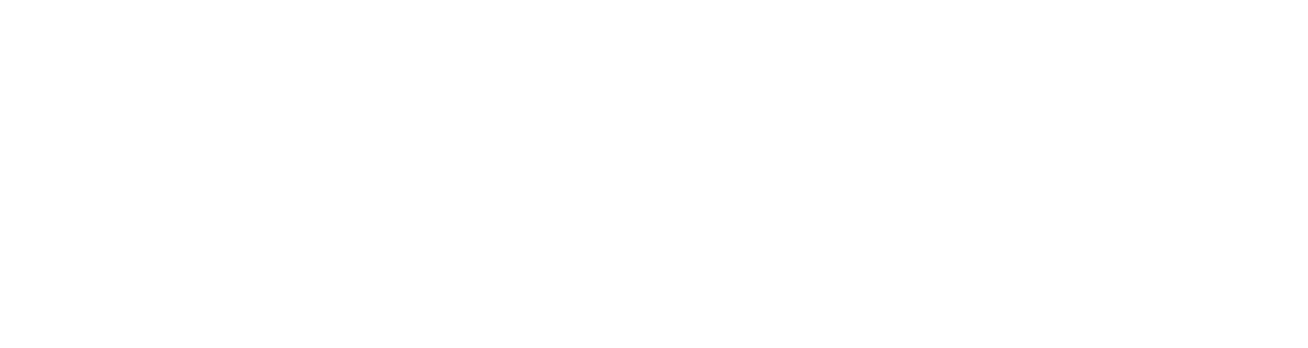
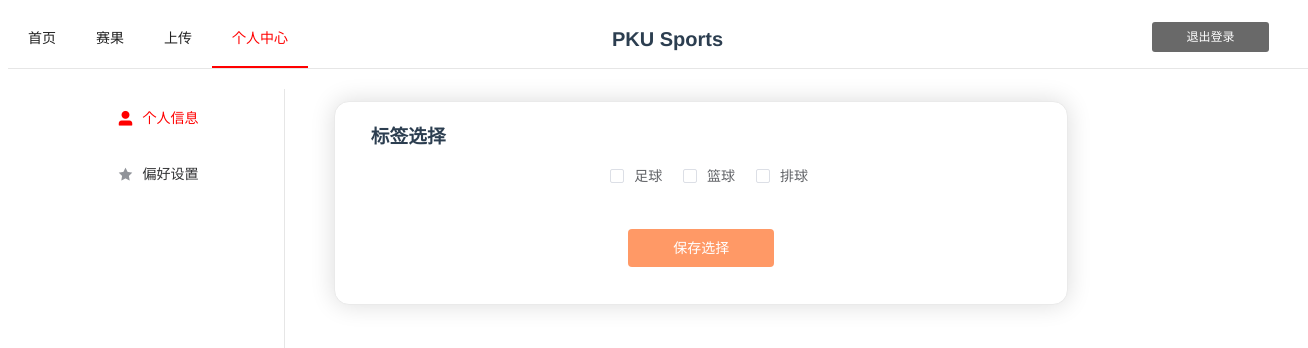
Before and after one commit to yudshj/PKUSportEvents-frontend, a Vue app: page /user/like in a window 1280 px wide. Shown: the top 348 px of the page, 1308 px wide, since content can reach past the window. Built offline with nearby package versions, Linux system fonts and the light colour scheme; the HTML template or start-up script is replaced by a standard one.

Commit message:
添加了个人中心部分

```diff
--- a/src/components/Login.vue
+++ b/src/components/Login.vue
@@ -50,10 +50,10 @@
                     if(resp.data.code == 0) { //登陆成功
                         var token = resp.data.data
                         if(this.checked == true){
-                            this.$store.commit("long_login",token)
+                            this.$store.commit("login",token,this.loginForm.username,0)
                         }
                         else{
-                            this.$store.commit("short_login",token)
+                            this.$store.commit("login",token,this.loginForm.username,1)
                         }
                         this.$router.replace('home')
                     }
--- a/src/components/Result/Result.vue
+++ b/src/components/Result/Result.vue
@@ -1,5 +1,7 @@
 <template>
+    <el-container>
 
+    </el-container>
 </template>
 
 <script>
--- a/src/components/Tools/PageHead.vue
+++ b/src/components/Tools/PageHead.vue
@@ -33,7 +33,7 @@
         {name: '/index', navItem: '首页'},
         {name: '/result', navItem: '赛果'},
         {name: '/upload', navItem: '上传'},
-        {name: '/admin', navItem: '个人中心'}
+        {name: '/user', navItem: '个人中心'}
       ]
     }
   },
--- /dev/null
+++ b/src/components/User/Info.vue
@@ -0,0 +1,45 @@
+<template>
+    <el-container class="main-container" direction="vertical">
+        <el-container class="part-container" direction="vertical">
+            <h1 style="width:20%">基本信息</h1>
+            <el-container direction="horizontal">
+                <p style="width:20%;color:gray">用户名: </p>
+                <p v-text="username"></p>
+            </el-container>
+        </el-container>
+        <el-container class="part-container" direction="vertical">
+            <h1 style="width:20%">其他信息</h1>
+            <el-container direction="horizontal">
+                <p style="width:20%;color:gray"> </p>
+                <p v-text="username"></p>
+            </el-container>
+        </el-container>
+    </el-container>
+</template>
+
+<script>
+    export default {
+        name: "Info",
+        data () {
+            return {
+                username: this.$store.state.username
+            }
+        }
+    }
+</script>
+
+<style scoped>
+    .main-container {
+        position: relative;
+        margin-left: 25%;
+        margin-top: 1%
+    }
+    .part-container {
+        border-radius: 15px;
+        width: 80%;
+        background: #fff;
+        margin-bottom: 5%;
+        border: 1px solid #eaeaea;
+        box-shadow: 0 0 25px #DCDCDC;
+    }
+</style>
--- /dev/null
+++ b/src/components/User/Like.vue
@@ -0,0 +1,68 @@
+<template>
+    <el-container class="main-container" direction="vertical">
+        <el-container class="part-container" direction="vertical">
+            <h1 style="width:20%">标签选择</h1>
+            <el-checkbox-group style="margin-bottom:5%;margin-left:5%;" v-model="selected">
+                <el-checkbox class="checkbutton" v-for="item in tags" :label="item.id" :key="item.id">{{item.name}}</el-checkbox>
+            </el-checkbox-group>
+            <el-button type="primary" style="margin-bottom:5%;margin-left:40%;width:20%;background: #FF9966;border: none;" v-on:click="saveSelect">保存选择</el-button>
+        </el-container>
+    </el-container>
+</template>
+
+<script>
+    export default {
+        name: "Like",
+        data () {
+            return {
+                username: this.$store.state.username,
+                selected: [ ],
+                tags: [
+                    {
+                        id: 0,
+                        name: '足球'
+                    },
+                    {
+                        id: 1,
+                        name: '篮球'
+                    },
+                    {
+                        id: 2,
+                        name: '排球'
+                    },
+
+
+                ]
+            }
+        },
+        methods: {
+            saveSelect() {
+                console.log(this.selected)
+            }
+        }
+
+    }
+</script>
+
+<style scoped>
+    .main-container {
+        position: relative;
+        margin-left: 25%;
+        margin-top: 1%
+    }
+    .part-container {
+        border-radius: 15px;
+        width: 80%;
+        background: #fff;
+        margin-bottom: 5%;
+        border: 1px solid #eaeaea;
+        box-shadow: 0 0 25px #DCDCDC;
+    }
+    .el-checkbox+.el-checkbox {
+        margin-left: 0;
+    }
+    .el-checkbox {
+        margin-right: 3%;
+        margin-bottom: 1%;
+    }
+</style>
--- /dev/null
+++ b/src/components/User/User.vue
@@ -0,0 +1,27 @@
+<template>
+    <div el-container direction="vertical" class="demo-box">
+        <div el-header>
+            <page-head></page-head>
+        </div>
+    <el-main>
+        <side-index @indexSelect="changeDisplay" ref="sideIndex">
+        </side-index>
+        <router-view/>
+    </el-main>
+    </div>
+</template>
+
+<script>
+    import PageHead from '@/components/Tools/PageHead'
+    import SideIndex from "./sideIndex";
+    export default {
+        name: "User",
+        components: {SideIndex, PageHead},
+        methods:{
+            changeDisplay(){
+                var type = this.$refs.sideIndex.type
+                console.log(type)
+            }
+        }
+    }
+</script>
--- /dev/null
+++ b/src/components/User/sideIndex.vue
@@ -0,0 +1,45 @@
+<template>
+    <el-menu
+            class="categories"
+            default-active="0"
+            @select="handleSelect"
+            active-text-color="red">
+        <el-menu-item index="0">
+            <i class="el-icon-user-solid"></i>
+            <span slot="title">个人信息</span>
+        </el-menu-item>
+        <el-menu-item index="1">
+            <i class="el-icon-star-on"></i>
+            <span slot="title">偏好设置</span>
+        </el-menu-item>
+    </el-menu>
+</template>
+
+<script>
+    export default {
+        name: 'sideIndex',
+        data () {
+            return {
+                type: ''
+            }
+        },
+        methods: {
+            handleSelect (key) {
+                if(key == "0"){
+                    this.$router.replace('/user/info')
+                }
+                else if(key == "1"){
+                    this.$router.replace('/user/like')
+                }
+            }
+        }
+    }
+</script>
+
+<style scoped>
+    .categories {
+        position: absolute;
+        width: 20%;
+        height: 80%;
+    }
+</style>
--- a/src/router/index.js
+++ b/src/router/index.js
@@ -40,6 +40,24 @@
     path: '/register',
     name: 'Register',
     component: () => import('../components/Register')
+  },
+  {
+    path: '/user',
+    name: 'User',
+    redirect: '/user/info',
+    component: () => import('../components/User/User'),
+    children:[
+      {
+        path: '/user/info',
+        name: 'Info',
+        component: () => import('../components/User/Info')
+      },
+      {
+        path: '/user/like',
+        name: 'Like',
+        component: () => import('../components/User/Like')
+      }
+    ]
   }
 ]
 
--- a/src/store/index.js
+++ b/src/store/index.js
@@ -7,18 +7,19 @@
   state: {
     // 使用localStorage，标签页关闭后仍然能保存；使用sessionStorage，标签页关闭后信息就清空
     logined : (window.localStorage.getItem("longlogined") == "yes"),   // 初始值看localStorage
-    token: window.localStorage.getItem("token") == null ? "" : window.localStorage.getItem("token")
+    token: window.localStorage.getItem("token") == null ? "" : window.localStorage.getItem("token"),
+    username: window.localStorage.getItem("username") == null ? "" : window.localStorage.getItem("username")
   },
   mutations: {
-    short_login (state,token) {
+    login (state,token,username,type) {
       state.logined = true
+      state.username = username
       state.token = token
-    },
-    long_login (state,token) {
-      state.logined = true
-      state.token = token
-      window.localStorage.setItem("longlogined","yes")
-      window.localStorage.setItem("token",token)
+      if(type == 1) {
+        window.localStorage.setItem("longlogined", "yes")
+        window.localStorage.setItem("token", token)
+        window.localStorage.setItem("username", username)
+      }
     },
     logout (state) {
       state.logined = false
```
